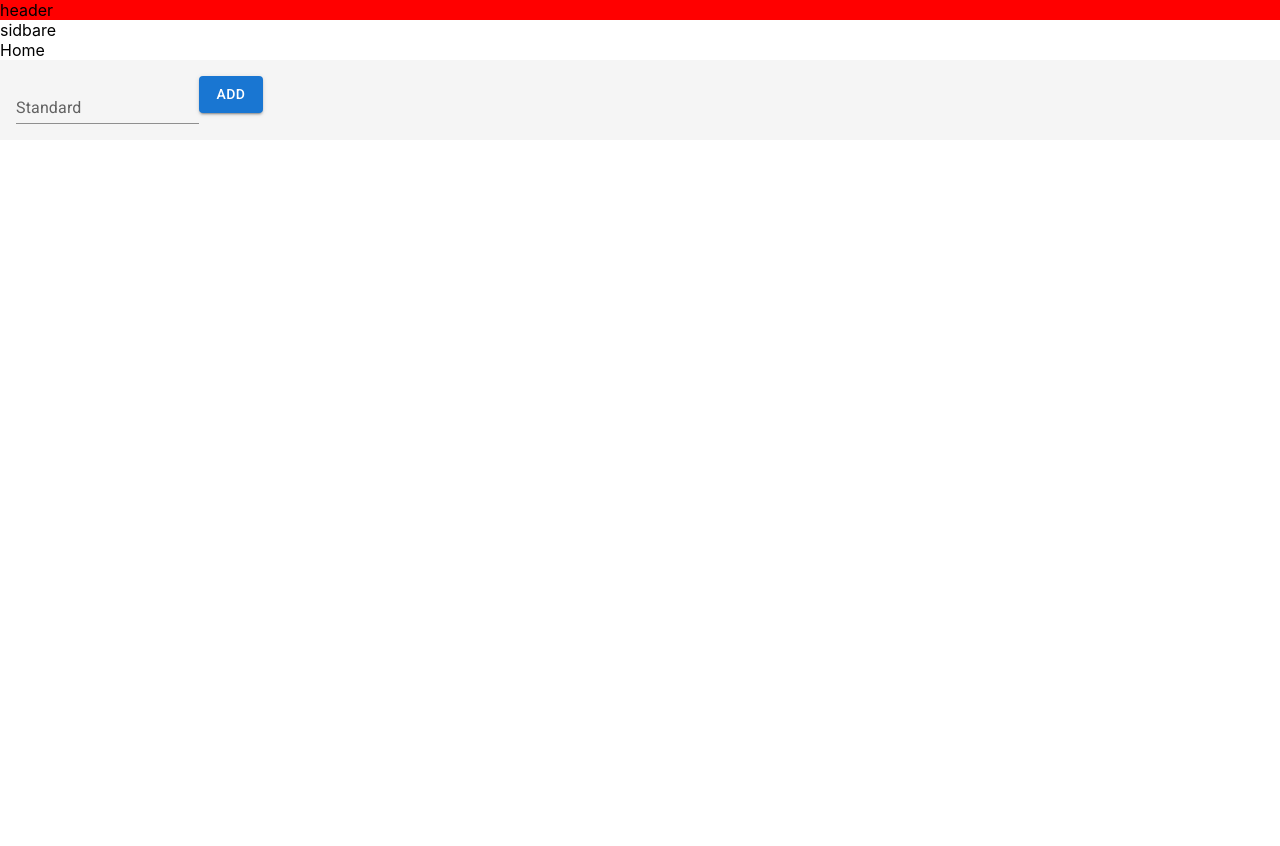
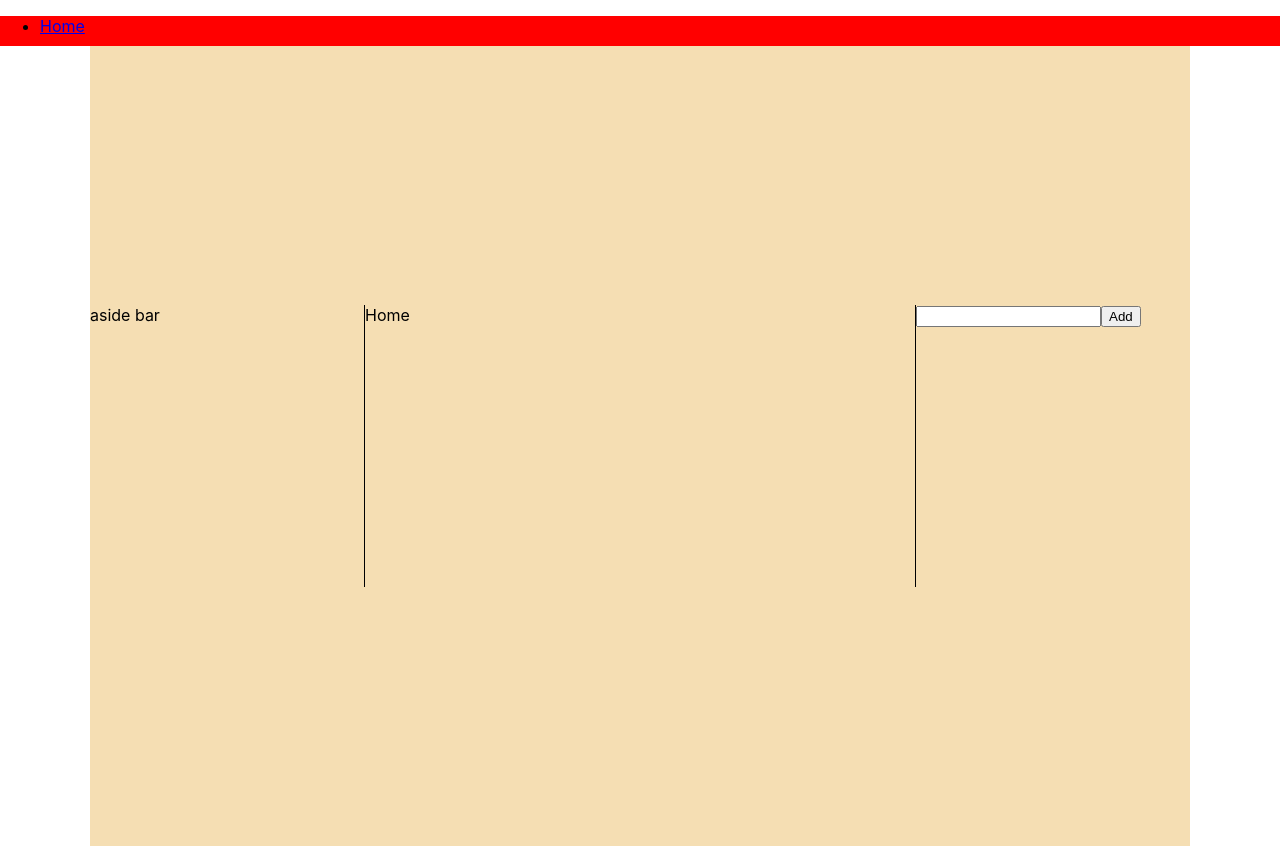
Before and after one commit to OmurbekArykbaev/todoModern-react-redux, a React (Create React App) app: page / in a window 1280 px wide. Before the commit the page ends 800 px from the top, so only its background shows below. Built offline with nearby package versions, Linux system fonts and the light colour scheme.

Commit message:
add ui on scss

```diff
--- a/src/App.tsx
+++ b/src/App.tsx
@@ -1,7 +1,7 @@
 import React from "react"
 import { BrowserRouter as Router, Routes, Route } from "react-router-dom"
-import Layout from "./components/Layout"
-import Home from "./pages/Home"
+import Layout from "./components/Layout/Layout"
+import Home from "./pages/Home/Home"
 
 function App() {
   return (
--- a/src/components/Header/Header.module.scss
+++ b/src/components/Header/Header.module.scss
@@ -1,3 +1,5 @@
 .header {
+  height: 30px;
   background-color: red;
+  grid-area: header;
 }
--- a/src/components/Header/Header.tsx
+++ b/src/components/Header/Header.tsx
@@ -1,7 +1,18 @@
 import styles from "./Header.module.scss"
+import "./Header.module.scss"
 
 const Header = () => {
-  return <header className={styles.header}>header</header>
+  return (
+    <header className={styles.header}>
+      <nav>
+        <ul>
+          <li>
+            <a href="#">Home</a>
+          </li>
+        </ul>
+      </nav>
+    </header>
+  )
 }
 
 export default Header
--- /dev/null
+++ b/src/components/Layout/Layout.module.scss
@@ -0,0 +1,15 @@
+.main {
+  max-width: 1100px;
+  margin: 0 auto;
+  height: 100vh;
+  display: grid;
+  grid-template-rows: auto;
+
+  grid-template-columns: 1fr 1fr 1fr 1fr;
+  grid-template-areas:
+    "header header header header"
+    "sidebar content content toolbar"
+    "footer footer footer footer";
+  justify-content: center;
+  background-color: wheat;
+}
--- a/src/components/Layout.tsx
+++ b/src/components/Layout/Layout.tsx
@@ -1,13 +1,14 @@
 import { Outlet } from "react-router-dom"
-import Header from "./Header/Header"
-import Sidebar from "./Sidebar/Sidebar"
-import TodoPanel from "./TodoPanel/TodoPanel"
+import Header from "../Header/Header"
+import Sidebar from "../Sidebar/Sidebar"
+import TodoPanel from "../TodoPanel/TodoPanel"
+import styles from "./Layout.module.scss"
 
 const Layout = () => {
   return (
     <>
       <Header />
-      <main>
+      <main className={styles.main}>
         <Sidebar />
         <Outlet />
         <TodoPanel />
--- /dev/null
+++ b/src/components/Sidebar/Sidebar.module.scss
@@ -0,0 +1,5 @@
+.aside {
+  grid-area: sidebar;
+  height: 100%;
+  border-right: 1px solid #000;
+}
--- a/src/components/Sidebar/Sidebar.tsx
+++ b/src/components/Sidebar/Sidebar.tsx
@@ -1,7 +1,8 @@
 import React from "react"
+import styles from "./Sidebar.module.scss"
 
 const Sidebar = () => {
-  return <div>sidbare</div>
+  return <aside className={styles.aside}>aside bar</aside>
 }
 
 export default Sidebar
--- a/src/components/TodoPanel/TodoPanel.module.css
+++ /dev/null
@@ -1,3 +0,0 @@
-.root {
-  width: 100%;
-}
--- /dev/null
+++ b/src/components/TodoPanel/TodoPanel.module.scss
@@ -0,0 +1,4 @@
+.toolbar {
+  grid-area: toolbar;
+  border-left: 1px solid #000;
+}
--- a/src/components/TodoPanel/TodoPanel.tsx
+++ b/src/components/TodoPanel/TodoPanel.tsx
@@ -1,9 +1,8 @@
-import { Button, TextField } from "@mui/material"
 import { useState } from "react"
 import { useDispatch } from "react-redux"
 import TodoType from "../../types/Todo"
+import styles from "./TodoPanel.module.scss"
 import { addTodo } from "../../redux/todoItemSlice"
-import { Box } from "@mui/material"
 
 const TodoPanel = () => {
   const [inputValue, setInputValue] = useState<string>("")
@@ -18,18 +17,14 @@ const TodoPanel = () => {
     dispatch(addTodo(item))
   }
   return (
-    <Box flex={1} bgcolor={"whiteSmoke"} p={2}>
-      <TextField
+    <div className={styles.toolbar}>
+      <input
         value={inputValue}
         onChange={(e) => setInputValue(e.target.value)}
         id="standard-basic"
-        label="Standard"
-        variant="standard"
       />
-      <Button onClick={addTodoHandler} variant="contained">
-        Add
-      </Button>
-    </Box>
+      <button onClick={addTodoHandler}>Add</button>
+    </div>
   )
 }
 
--- /dev/null
+++ b/src/pages/Home/Home.module.scss
@@ -0,0 +1,3 @@
+.home {
+  grid-area: content;
+}
--- a/src/pages/Home.tsx
+++ b/src/pages/Home/Home.tsx
@@ -1,11 +1,11 @@
 import { useSelector } from "react-redux"
-import { RootState } from "../redux/store"
-import { Box } from "@mui/material"
+import { RootState } from "../../redux/store"
+import styles from "./Home.module.scss"
 
 const Home = () => {
   const todoArray = useSelector((state: RootState) => state.todo.todos)
 
-  return <div>Home </div>
+  return <section className={styles.home}>Home </section>
 }
 
 export default Home
```
